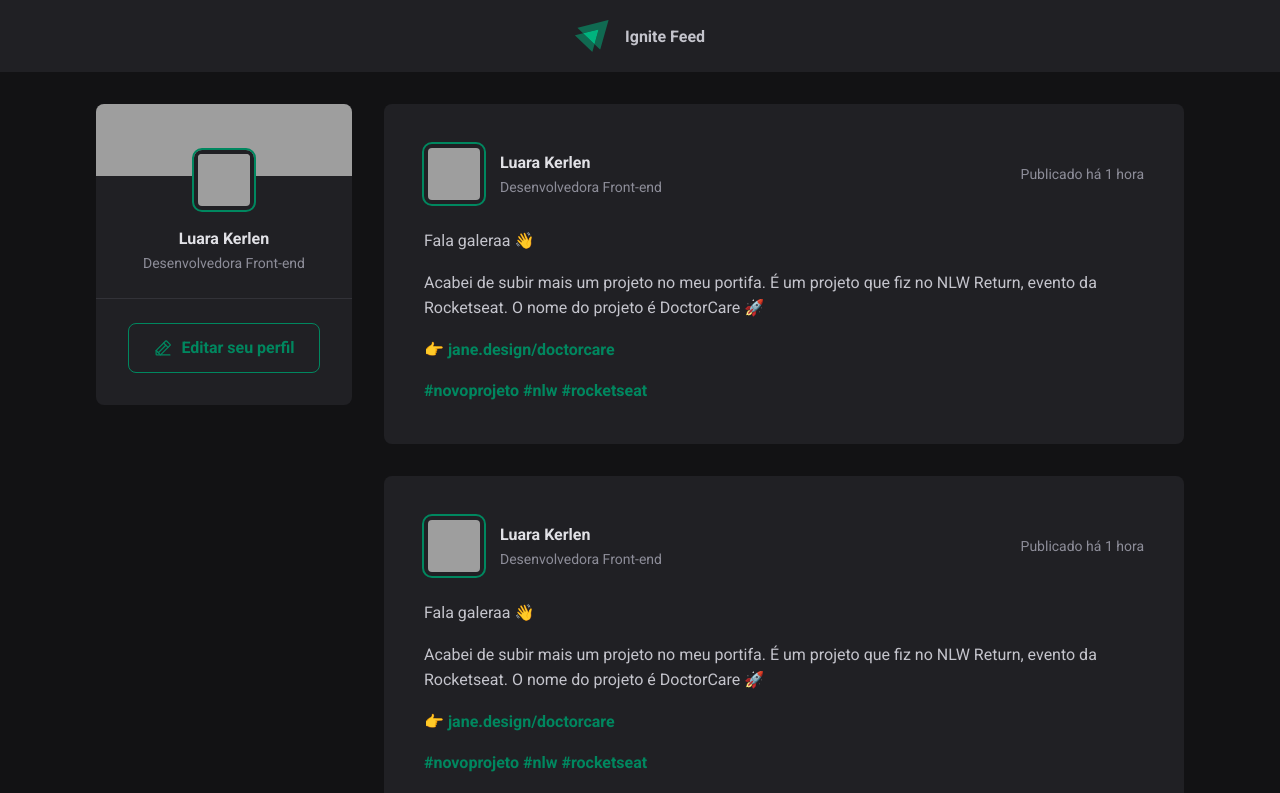
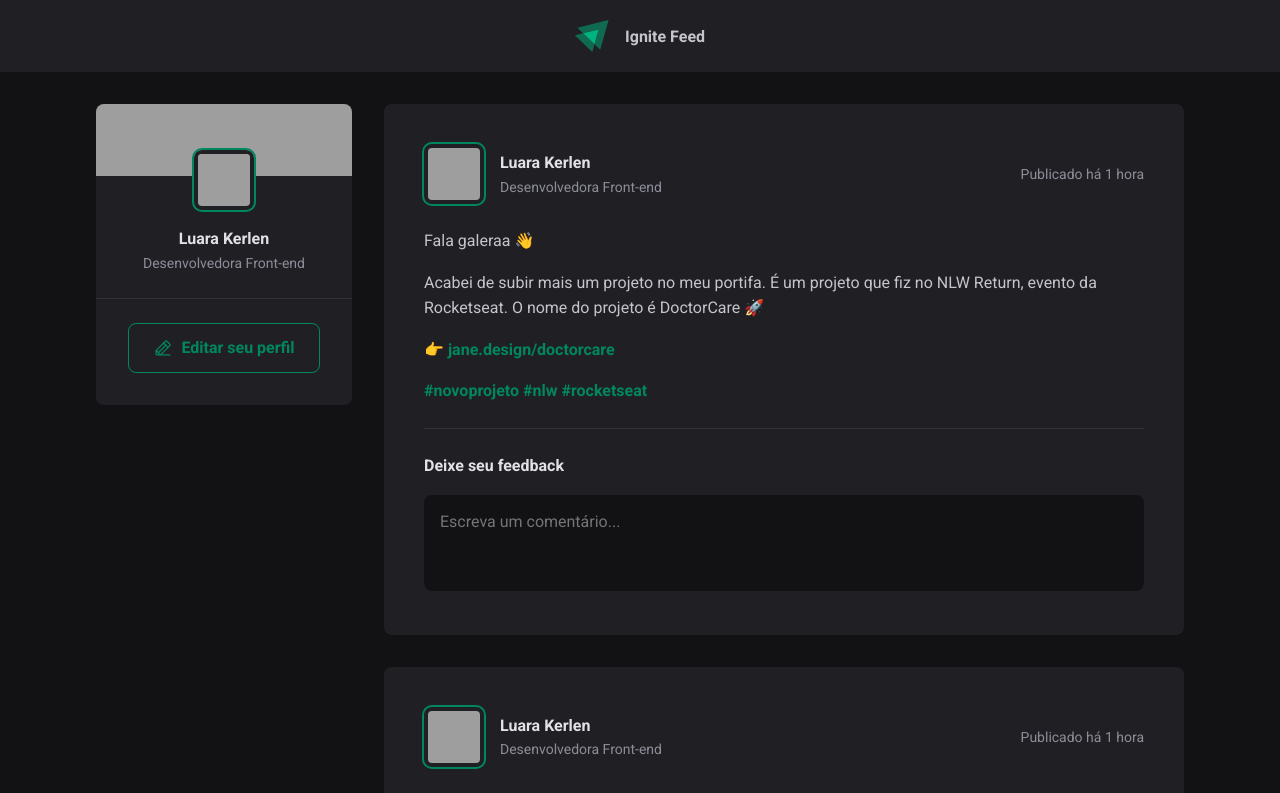
Before and after one commit to luarakerlen/ignite-feed, a React (Vite) app: page / in a window 1280 px wide. Shown: the top 793 px of the page. Built offline with nearby package versions, Linux system fonts and the light colour scheme; grey boxes are pictures that could not be loaded.

Commit message:
feat: create comment area

```diff
--- a/src/components/Post.jsx
+++ b/src/components/Post.jsx
@@ -35,6 +35,14 @@
 					<a href='#'> #rocketseat</a>
 				</p>
 			</div>
+
+			<form className={styles.commentForm}>
+				<strong>Deixe seu feedback</strong>
+				<textarea placeholder='Escreva um comentário...' />
+				<footer>
+					<button type='submit'>Publicar</button>
+				</footer>
+			</form>
 		</article>
 	);
 }
--- a/src/components/Post.module.css
+++ b/src/components/Post.module.css
@@ -68,3 +68,54 @@
 	color: var(--gray-400);
 	line-height: 1.6;
 }
+
+.commentForm {
+	width: 100%;
+	margin-top: 1.5rem;
+	padding-top: 1.5rem;
+	border-top: 1px solid var(--gray-600);
+}
+
+.commentForm > strong {
+	line-height: 1.6;
+	color: var(--gray-100);
+}
+
+.commentForm textarea {
+	width: 100%;
+	background-color: var(--gray-900);
+	border: 0;
+	resize: none;
+	height: 6rem;
+	padding: 1rem;
+	border-radius: 8px;
+	color: var(--gray-100);
+	line-height: 1.4;
+	margin-top: 1rem;
+}
+
+.commentForm footer {
+	visibility: hidden;
+	max-height: 0;
+}
+
+.commentForm:focus-within footer {
+	visibility: visible;
+	max-height: none;
+}
+
+.commentForm button[type='submit'] {
+	padding: 1rem 1.5rem;
+	margin-top: 1rem;
+	border-radius: 8px;
+	border: 0;
+	background: var(--green-500);
+	color: var(--white);
+	font-weight: bold;
+	cursor: pointer;
+	transition: background-color 0.1s;
+}
+
+.commentForm button[type='submit']:hover {
+	background: var(--green-300);
+}
--- a/src/global.css
+++ b/src/global.css
@@ -10,6 +10,11 @@
 
 	--green-300: #00b37e;
 	--green-500: #00875f;
+}
+
+:focus {
+	outline: transparent;
+	box-shadow:  0 0 0 2px var(--green-500);
 }
 
 * {
```
